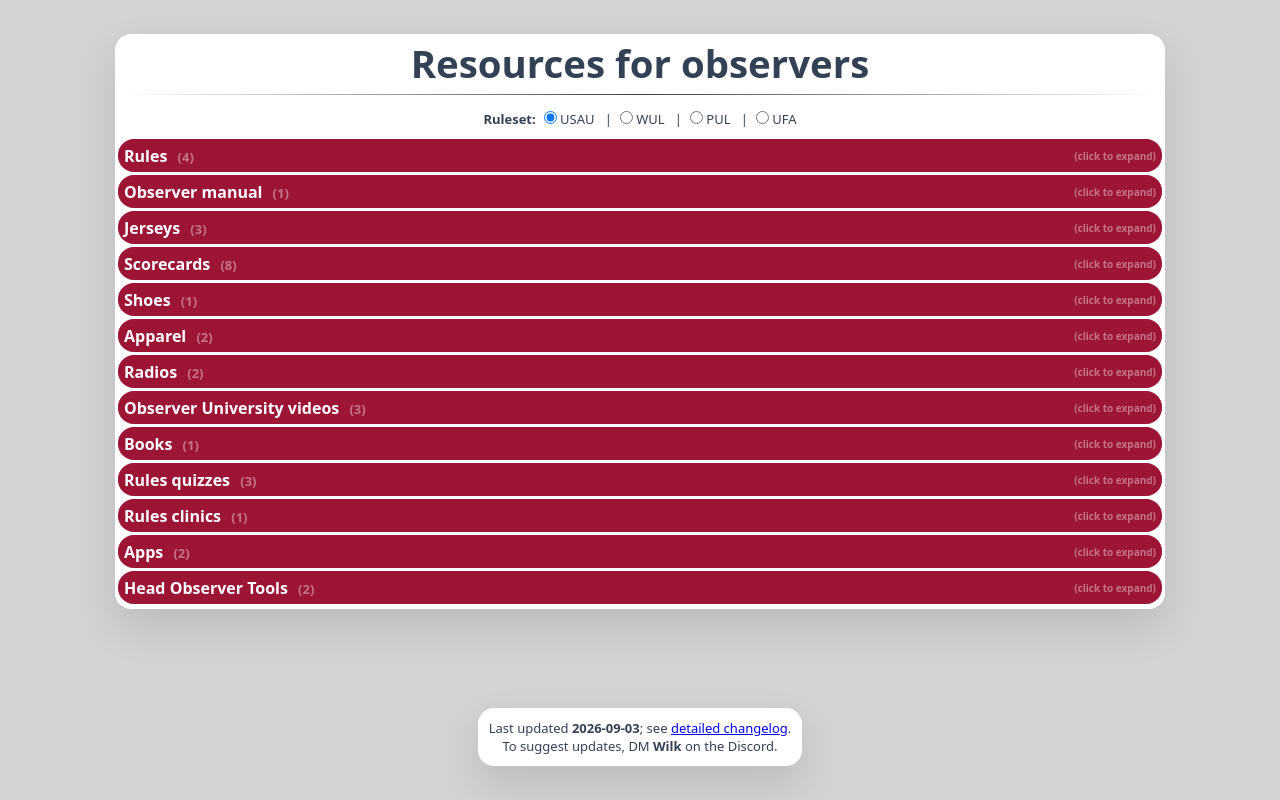
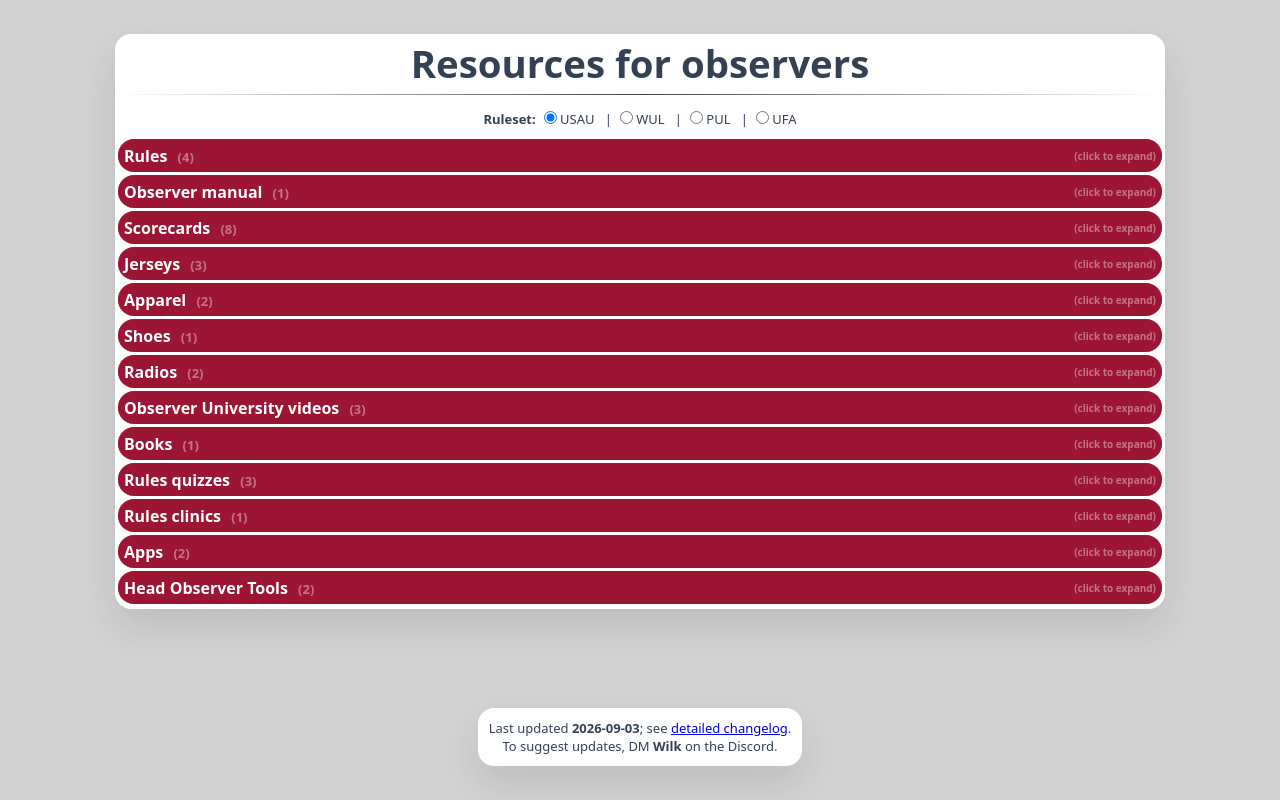
Before and after one commit to jdwilkinson/ObserverResources, a React (Vite) app: page / in a window 1280 px wide. Built offline with nearby package versions, Linux system fonts and the light colour scheme.

Commit message:
Reorder categories, to group Jerseys, Apparel, and Shoes, in that order.

```diff
--- a/src/App.tsx
+++ b/src/App.tsx
@@ -33,21 +33,21 @@ const App = () => {
           containedItems={Resources.getRenderedResourcesForRuleset(Resources.refereeManuals, activeRuleset)} />
 
         <CollapsibleSection
-          sectionTitle="Jerseys"
-          containedItems={Resources.getRenderedResourcesForRuleset(Resources.jerseys, activeRuleset)} />
-
-        <CollapsibleSection
           sectionTitle="Scorecards"
           containedItems={Resources.getRenderedResourcesForRuleset(Resources.scorecards, activeRuleset)} />
 
         <CollapsibleSection
-          sectionTitle="Shoes"
-          containedItems={Resources.getRenderedResourcesForRuleset(Resources.shoes, activeRuleset)} />
+          sectionTitle="Jerseys"
+          containedItems={Resources.getRenderedResourcesForRuleset(Resources.jerseys, activeRuleset)} />
 
         {/* TODO: Scour Discord for shorts, jackets, hats, etc */}
         <CollapsibleSection
           sectionTitle="Apparel"
           containedItems={Resources.getRenderedResourcesForRuleset(Resources.apparel, activeRuleset)} />
+
+        <CollapsibleSection
+          sectionTitle="Shoes"
+          containedItems={Resources.getRenderedResourcesForRuleset(Resources.shoes, activeRuleset)} />
 
         <CollapsibleSection
           sectionTitle="Radios"
```
